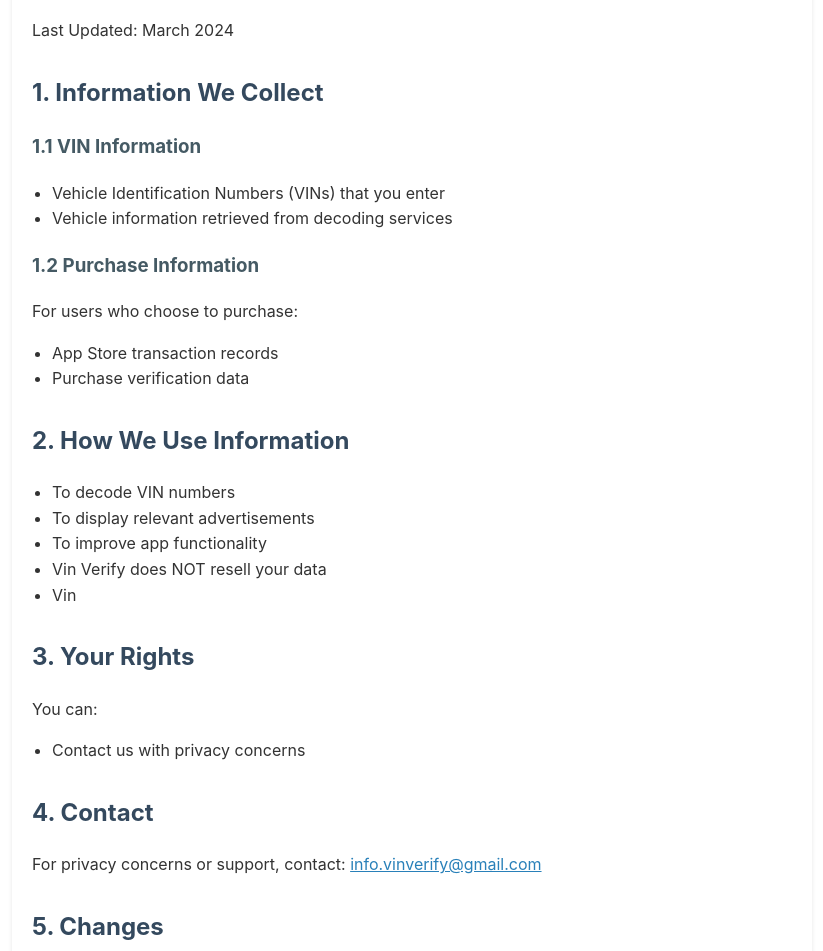
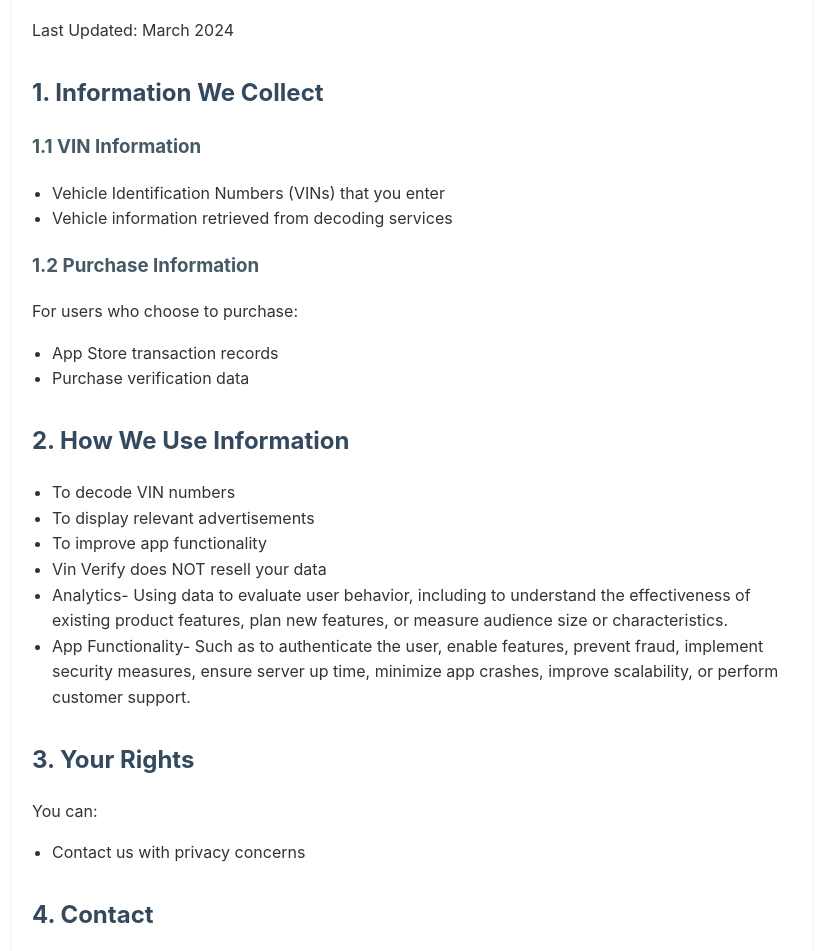
Before and after one commit to Jpowerss/vindecoder-privacy, a plain HTML site: page index.html in a window 1280 px wide. Shown: the part 128-1079 px from the top of the page, without its empty margins (228-1051 px from the left). Drawn offline with Linux system fonts and the light colour scheme.

Commit message:
Update index.html

```diff
--- a/index.html
+++ b/index.html
@@ -65,7 +65,8 @@
             <li>To display relevant advertisements</li>
             <li>To improve app functionality</li>
             <li>Vin Verify does NOT resell your data</li>
-            <li>Vin</li>
+            <li>Analytics- Using data to evaluate user behavior, including to understand the effectiveness of existing product features, plan new features, or measure audience size or characteristics.</li>
+            <li>App Functionality- Such as to authenticate the user, enable features, prevent fraud, implement security measures, ensure server up time, minimize app crashes, improve scalability, or perform customer support.</li>
         </ul>
 
         <h2>3. Your Rights</h2>
```
